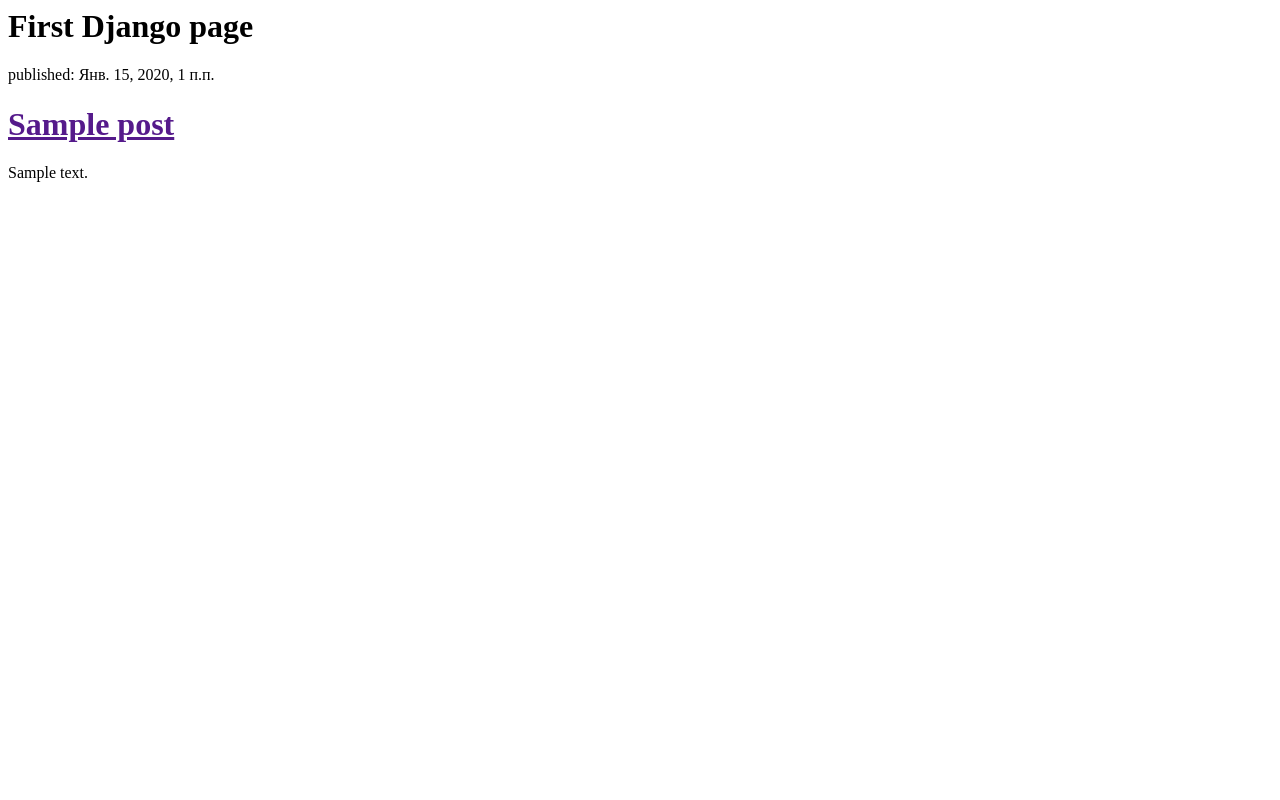
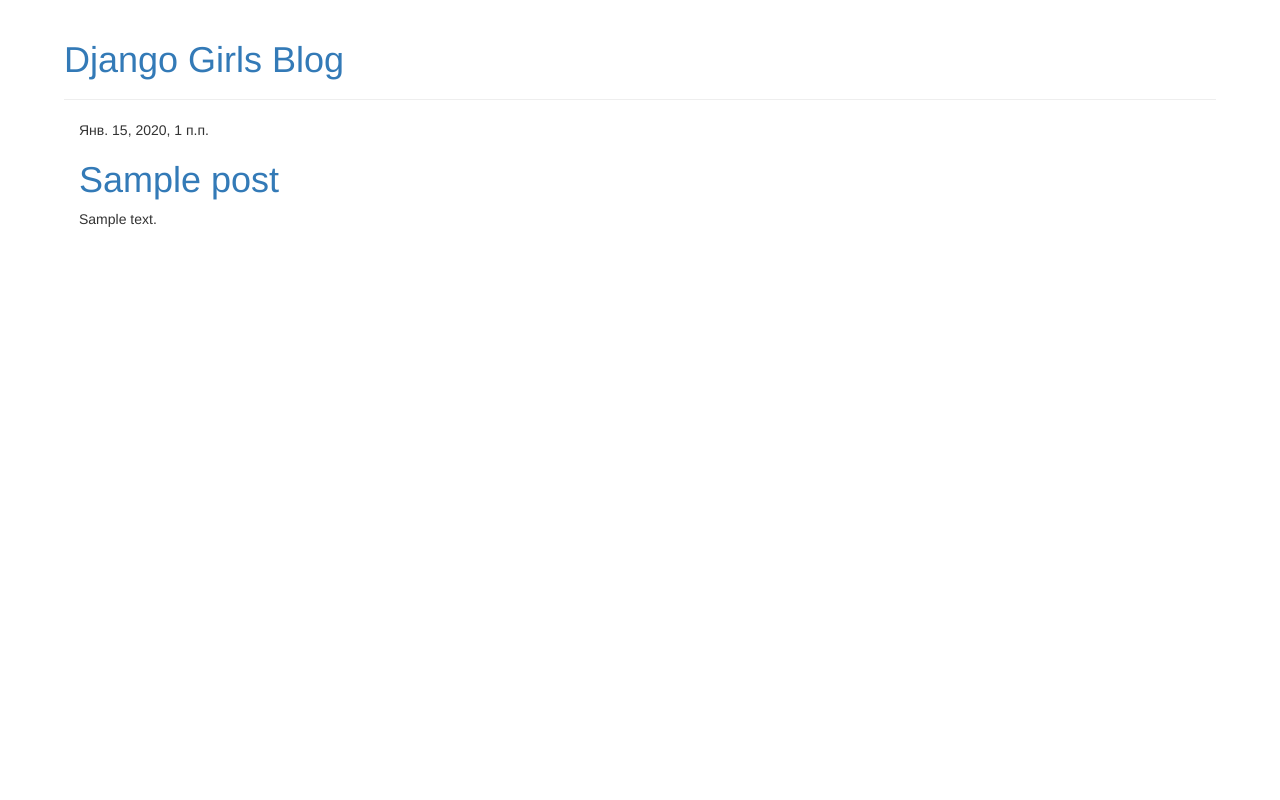
Before and after one commit to UlTropy/first-Django-blog, a Django app: page / in a window 1280 px wide. Run offline with Django 3.2, Linux system fonts and the light colour scheme; tables that the repository leaves empty hold one stand-in row (values such as "Sample post"); some libraries are stand-ins or nearby versions.

Commit message:
Added view and template for detailed blog post as well as CSS for the site.

```diff
--- /dev/null
+++ b/blog/static/css/blog.css
@@ -0,0 +1,7 @@
+body {
+    padding: 0 5%;
+}
+
+h1 {
+    color: red;
+}
--- /dev/null
+++ b/blog/templates/blog/base.html
@@ -0,0 +1,31 @@
+{% load static %}
+<html>
+    <head>
+        <title>Django Girls blog</title>
+        <link
+            rel="stylesheet"
+            href="//maxcdn.bootstrapcdn.com/bootstrap/3.2.0/css/bootstrap.min.css"
+        />
+        <link
+            rel="stylesheet"
+            href="//maxcdn.bootstrapcdn.com/bootstrap/3.2.0/css/bootstrap-theme.min.css"
+        />
+        <link
+            href="//fonts.googleapis.com/css?family=Lobster&subset=latin,latin-ext"
+            rel="stylesheet"
+            type="text/css"
+        />
+        <link rel="stylesheet" href="{% static 'css/blog.css' %}" />
+    </head>
+    <body>
+        <div class="page-header">
+            <h1><a href="/">Django Girls Blog</a></h1>
+        </div>
+
+        <div class="content container">
+            <div class="row">
+                <div class="col-md-8">{% block content %} {% endblock %}</div>
+            </div>
+        </div>
+    </body>
+</html>
--- a/blog/templates/blog/post_list.html
+++ b/blog/templates/blog/post_list.html
@@ -1,20 +1,7 @@
-<html utf-8>
-    <html>
-        <head>
-            <meta title="First Django page" />
-        </head>
-        <body>
-            <h1>First Django page</h1>
-            <div class="posts">
-                {% for post in posts %}
-                <div>
-                    <p>published: {{ post.published_date }}</p>
-                    <h1><a href="">{{ post.title }}</a></h1>
-                    <p>{{ post.text|linebreaksbr }}</p>
-                </div>
-                {% endfor %}
-            </div>
-        </body>
-        <footer></footer>
-    </html>
-</html>
+{% extends 'blog/base.html' %} {% block content %} {% for post in posts %}
+<div class="post">
+    <div class="date">{{ post.published_date }}</div>
+    <h1><a href="{% url 'post_detail' pk=post.pk %}">{{ post.title }}</a></h1>
+    <p>{{ post.text|linebreaksbr }}</p>
+</div>
+{% endfor %} {% endblock %}
--- a/blog/urls.py
+++ b/blog/urls.py
@@ -1,6 +1,8 @@
 from django.urls import path
 from . import views
+from django.conf.urls.static import static
 
 urlpatterns = [
     path('', views.post_list, name='post_list'),
+    path('post/<int:pk>/', views.post_detail, name='post_detail'),
 ]
--- a/blog/views.py
+++ b/blog/views.py
@@ -1,9 +1,14 @@
-from django.shortcuts import render
 from .models import Post
 from django.utils import timezone
+from django.shortcuts import render, get_object_or_404
 
 
 def post_list(request):
     posts = Post.objects.filter(
         published_date__lte=timezone.now()).order_by('published_date')
     return render(request, 'blog/post_list.html', {'posts': posts})
+
+
+def post_detail(request, pk):
+    post = get_object_or_404(Post, pk=pk)
+    return render(request, 'blog/post_detail.html', {'post': post})
```
Also changed, not shown: blog/templates/blog/post_detail.html (added, +9 -0 lines).
